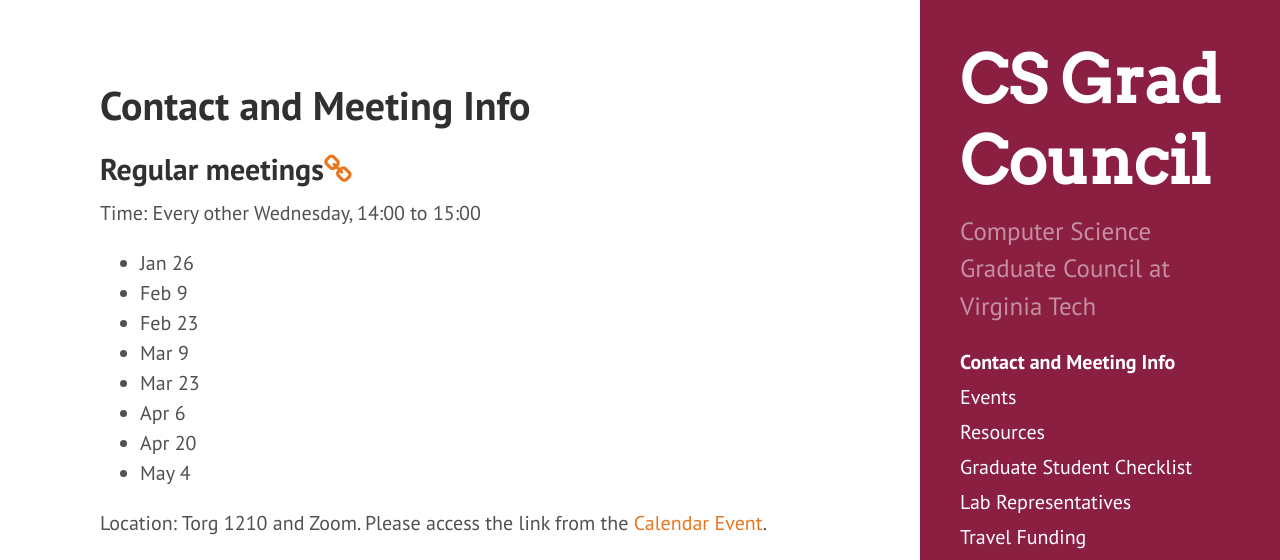
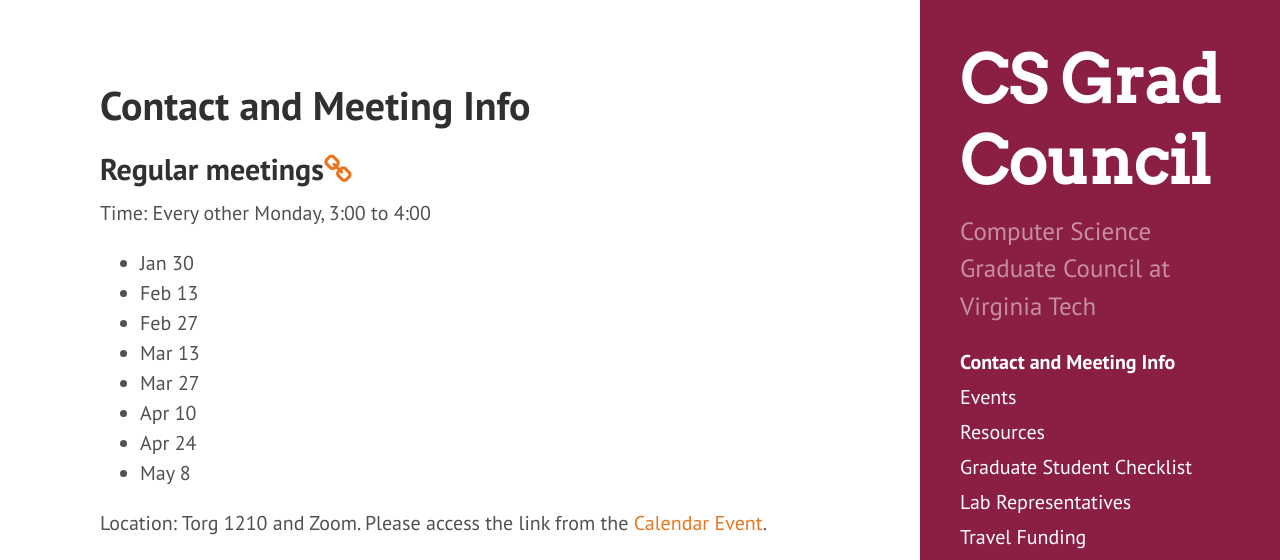
Before and after one commit to CSGraduateCouncil-VirginiaTech/csgc-website, a Jekyll site: the page built from meetings.md, in a window 1280 px wide and 900 px high. Shown: the top 560 px of the window. Built offline with Jekyll 4.4.1, drawn with Linux system fonts in a browser that asks for light colours.

Commit message:
Update meetings.md (#218)

```diff
--- a/meetings.md
+++ b/meetings.md
@@ -5,15 +5,15 @@
 ---
 
 ## <a name="Regularmeetings"></a>Regular meetings<a href="#Regularmeetings"><i class="fa fa-link" aria-hidden="true"></i></a>
-Time: Every other Wednesday, 14:00 to 15:00
-* Jan 26
-* Feb 9
-* Feb 23
-* Mar 9
-* Mar 23
-* Apr 6
-* Apr 20
-* May 4
+Time: Every other Monday, 3:00 to 4:00
+* Jan 30
+* Feb 13
+* Feb 27
+* Mar 13
+* Mar 27
+* Apr 10
+* Apr 24
+* May 8
 
 Location: Torg 1210 and Zoom. Please access the link from the [Calendar Event](https://calendar.google.com/calendar?cid=dnQuZWR1X240bnQ0aGdlNTBrdjdqajFjZDN1NzllaW1rQGdyb3VwLmNhbGVuZGFyLmdvb2dsZS5jb20).
 
```
